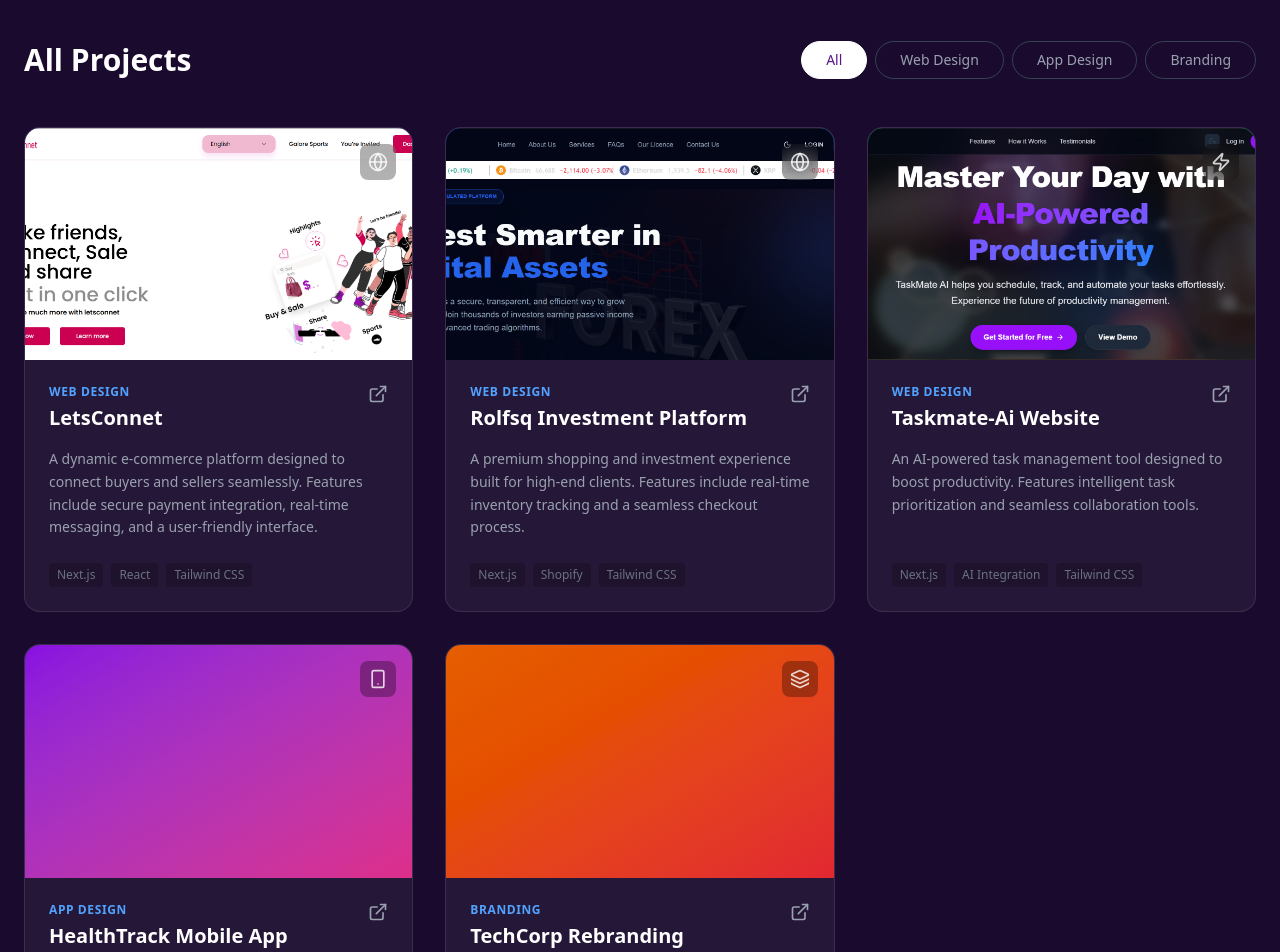
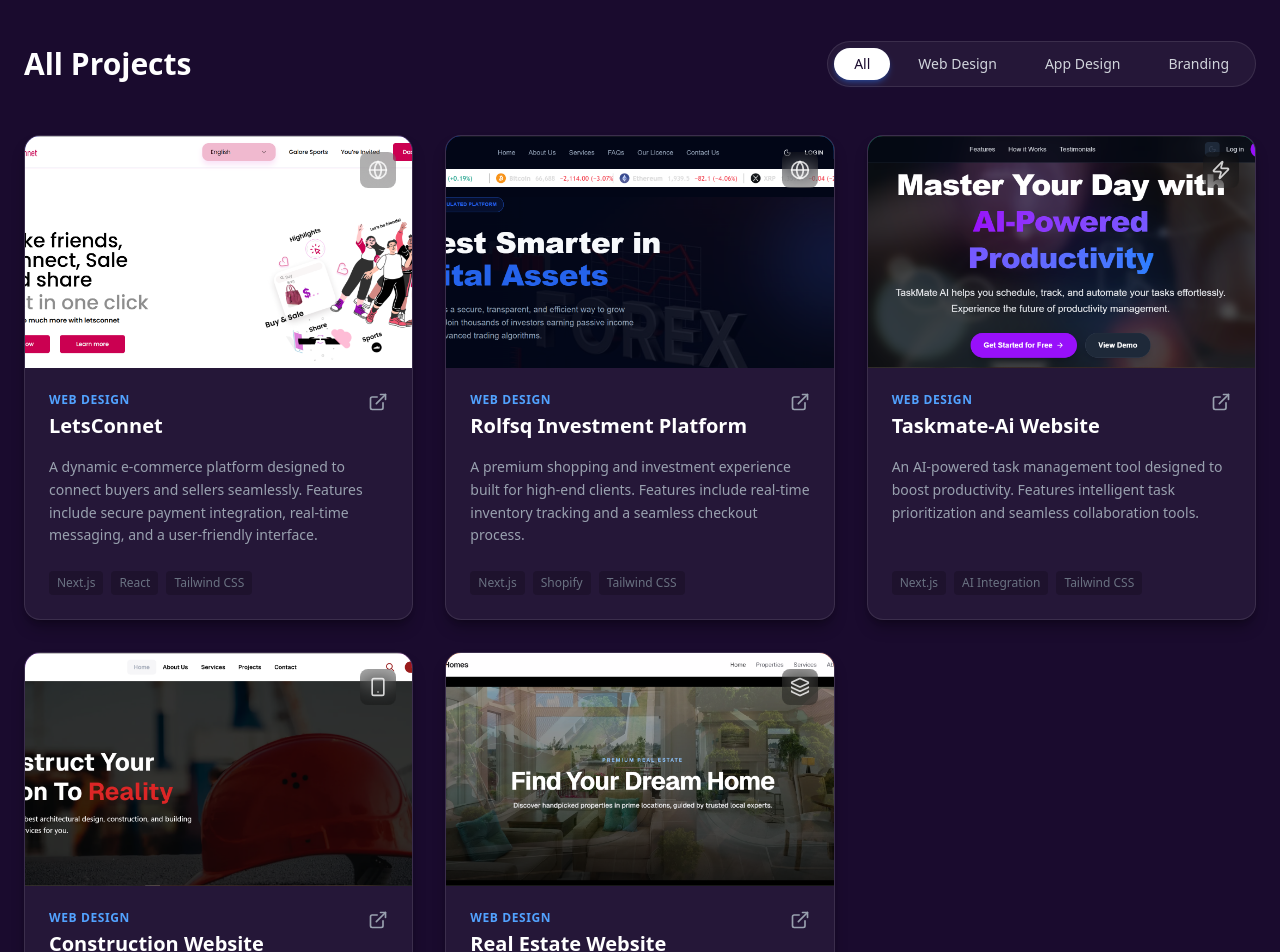
Before and after one commit to Ganderlu/portFolio, a Next.js app: page /portfolio in a window 1280 px wide. Shown: the part 920-1872 px from the top of the page. Built offline with nearby package versions, Linux system fonts and the light colour scheme.

Commit message:
update-portfolio

```diff
--- a/app/components/Portfolio.tsx
+++ b/app/components/Portfolio.tsx
@@ -37,6 +37,22 @@ const projects: Project[] = [
     image: "bg-gradient-to-br from-emerald-500 to-green-500",
     link: "https://taskmate-n795.vercel.app/",
     imageSrc: "/Taskmate.png",
+  },
+  {
+    id: 4,
+    title: "Construction Website",
+    category: "Web Design",
+    image: "bg-gradient-to-br from-emerald-500 to-green-500",
+    link: "https://zcc-construction.vercel.app/",
+    imageSrc: "/zanders.png",
+  },
+  {
+    id: 5,
+    title: "Real Estate Website",
+    category: "Web Design",
+    image: "bg-gradient-to-br from-emerald-500 to-green-500",
+    link: "https://dream-homes-smoky.vercel.app/",
+    imageSrc: "/realState.png",
   },
 ];
 
--- a/app/portfolio/page.tsx
+++ b/app/portfolio/page.tsx
@@ -57,26 +57,28 @@ const projects = [
   },
   {
     id: 4,
-    title: "HealthTrack Mobile App",
-    category: "App Design",
+    title: "Construction Website",
+    category: "Web Design",
     description:
-      "A comprehensive health monitoring application that connects with wearable devices to track vitals, sleep patterns, and daily activity. Designed with accessibility in mind.",
-    tags: ["React Native", "Firebase", "HealthKit"],
+      "A modern website crafted for a forward-thinking construction company. It highlights core services, showcases completed projects with strong visuals, and makes it easy for property owners and developers to request quotes or consultations from any device.",
+    tags: ["Next.js", "Tailwind CSS", "Responsive Design"],
     image: "bg-gradient-to-br from-purple-600 to-pink-500",
     icon: Smartphone,
-    link: "#",
+    link: "https://zcc-construction.vercel.app/",
+    imageSrc: "/zanders.png",
     github: "#",
   },
   {
     id: 5,
-    title: "TechCorp Rebranding",
-    category: "Branding",
+    title: "Real Estate Website",
+    category: "Web Design",
     description:
       "Complete visual identity overhaul for a leading tech consultancy. Included logo design, brand guidelines, stationery, and digital assets.",
     tags: ["Adobe Illustrator", "Figma", "Brand Strategy"],
     image: "bg-gradient-to-br from-orange-500 to-red-500",
     icon: Layers,
-    link: "#",
+    link: "https://dream-homes-smoky.vercel.app/",
+    imageSrc: "/realState.png",
     github: "#",
   },
 ];
@@ -147,7 +149,7 @@ export default function PortfolioPage() {
                     >
                       {tag}
                     </span>
-                  )
+                  ),
                 )}
               </div>
               <div className="pt-4 flex gap-4">
@@ -170,15 +172,15 @@ export default function PortfolioPage() {
         <div className="flex flex-col md:flex-row md:items-center justify-between mb-12 gap-6">
           <h2 className="text-3xl font-bold text-white">All Projects</h2>
 
-          <div className="flex flex-wrap gap-2">
+          <div className="flex flex-wrap gap-2 bg-white/5 p-1.5 rounded-full border border-white/10">
             {["All", "Web Design", "App Design", "Branding"].map((tab) => (
               <button
                 key={tab}
                 onClick={() => setActiveTab(tab)}
-                className={`px-6 py-2 rounded-full text-sm font-medium transition-all duration-300 border ${
+                className={`px-5 py-1.5 rounded-full text-sm font-medium transition-all duration-300 ${
                   activeTab === tab
-                    ? "bg-white text-purple-900 border-white"
-                    : "bg-transparent text-gray-400 border-gray-700 hover:text-white hover:border-white/50"
+                    ? "bg-white text-[#1a0b2e] shadow-md shadow-blue-500/30"
+                    : "bg-transparent text-gray-300 hover:text-white hover:bg-white/10"
                 }`}
               >
                 {tab}
@@ -191,7 +193,7 @@ export default function PortfolioPage() {
           {filteredProjects.map((project) => (
             <div
               key={project.id}
-              className="group bg-white/5 border border-white/10 rounded-2xl overflow-hidden hover:bg-white/10 transition-colors duration-300 flex flex-col h-full"
+              className="group bg-white/5 border border-white/10 rounded-2xl overflow-hidden flex flex-col h-full shadow-lg shadow-black/30 hover:shadow-2xl hover:-translate-y-2 hover:bg-white/10 transition-all duration-300"
             >
               <div
                 className={`aspect-[5/3] w-full ${project.image} relative overflow-hidden`}
@@ -250,7 +252,6 @@ export default function PortfolioPage() {
       </section>
 
       <Contact />
-
     </main>
   );
 }
```
Also changed, not shown: public/realState.png (added), public/zanders.png (added).
